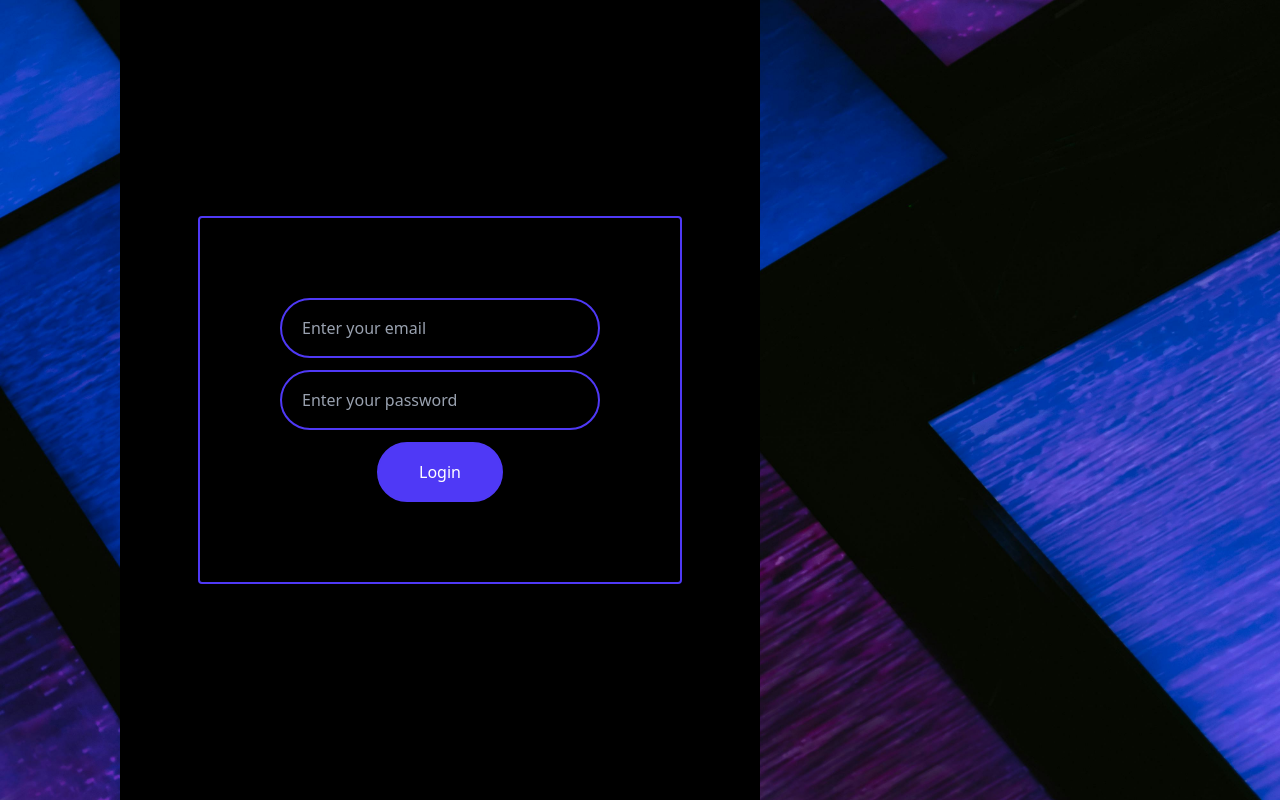
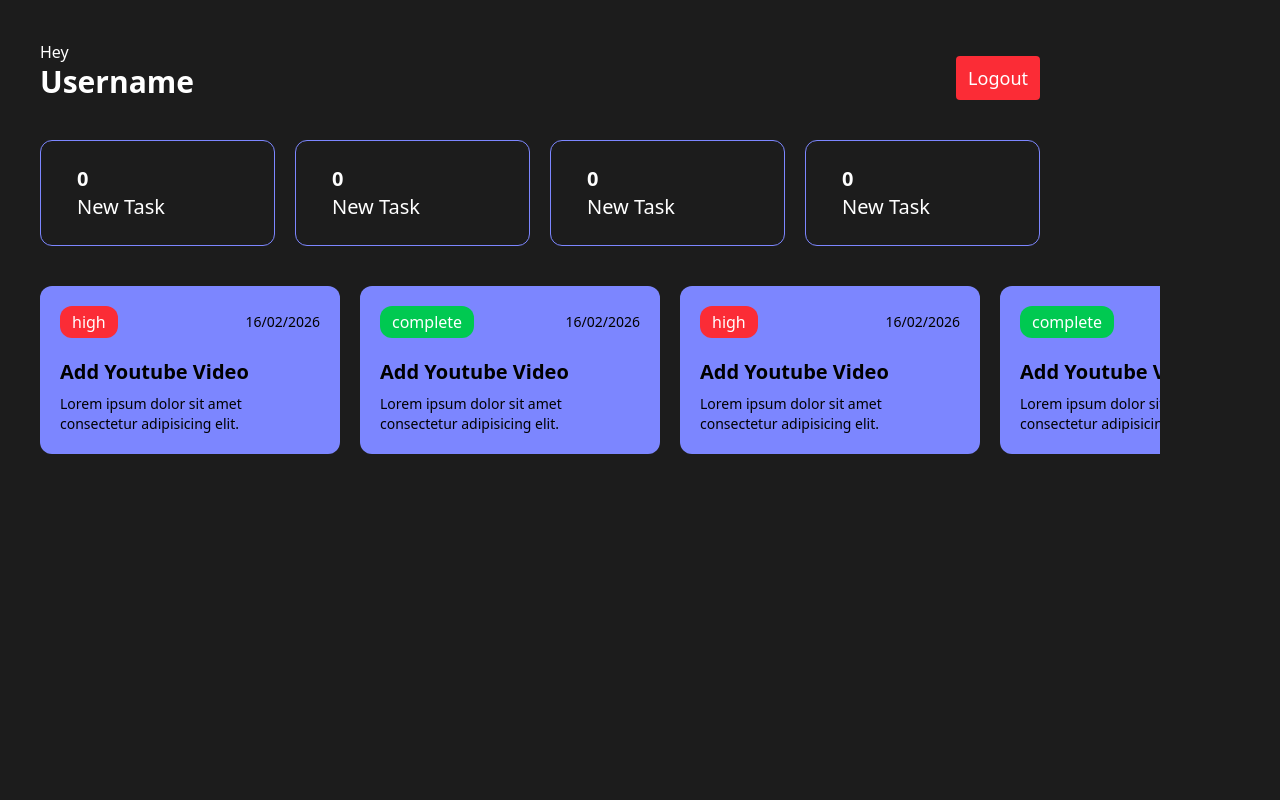
Before and after one commit to nehasaeed327/employ-management-react, a React (Vite) app: page / in a window 1280 px wide. Built offline with nearby package versions, Linux system fonts and the light colour scheme.

Commit message:
employ dashboard

```diff
--- a/src/App.css
+++ b/src/App.css
@@ -1,5 +1,11 @@
 @import "tailwindcss";
 
 body{
-  background-color: #000;
+  background-color: #1c1c1c;
+  overflow-x: hidden;
 }
+
+
+#taskList::-webkit-scrollbar {
+  display: none;
+}
--- a/src/App.jsx
+++ b/src/App.jsx
@@ -1,16 +1,14 @@
 import React from 'react'
 import Login from './components/auth/Login'
+import Employ from './components/dashboard/Employ'
 
 
 const App = () => {
 
+
   return (
-   <>
-
-
-
-
-    <Login></Login>
+    <>
+<Employ></Employ>
    </>
   )
 }
--- /dev/null
+++ b/src/Tasklist/Tasklist.jsx
@@ -0,0 +1,91 @@
+import React from 'react'
+
+const Tasklist = () => {
+  return (
+    <div id='taskList' className='w-full  mt-10 h-[55%] flex-nowrap gap-5 flex justify-start items-center  overflow-x-auto' >
+
+    <div className='w-[300px] bg-indigo-400 h-full rounded-xl p-5  flex-shrink-0'>
+      <div className="flex justify-between items-center">
+        <h3 className="bg-red-500 px-3 text-white py-1 rounded-xl"> high</h3>
+        <h4 className='text-sm'>16/02/2026</h4>
+      </div>
+
+      <h2 className='mt-5  text-xl font-semibold'>
+        Add Youtube Video
+      </h2>
+      <p className='text-sm mt-2 '>Lorem ipsum dolor sit amet consectetur adipisicing elit. </p>
+    </div>
+
+    {/*  */}
+
+    <div className='w-[300px] bg-indigo-400 h-full rounded-xl p-5  flex-shrink-0'>
+      <div className="flex justify-between items-center">
+        <h3 className="bg-green-500 px-3 text-white py-1 rounded-xl"> complete</h3>
+        <h4 className='text-sm'>16/02/2026</h4>
+      </div>
+
+      <h2 className='mt-5  text-xl font-semibold'>
+        Add Youtube Video
+      </h2>
+      <p className='text-sm mt-2 '>Lorem ipsum dolor sit amet consectetur adipisicing elit. </p>
+    </div>
+
+        <div className='w-[300px] bg-indigo-400 h-full rounded-xl p-5  flex-shrink-0'>
+      <div className="flex justify-between items-center">
+        <h3 className="bg-red-500 px-3 text-white py-1 rounded-xl"> high</h3>
+        <h4 className='text-sm'>16/02/2026</h4>
+      </div>
+
+      <h2 className='mt-5  text-xl font-semibold'>
+        Add Youtube Video
+      </h2>
+      <p className='text-sm mt-2 '>Lorem ipsum dolor sit amet consectetur adipisicing elit. </p>
+    </div>
+
+    {/*  */}
+
+    <div className='w-[300px] bg-indigo-400 h-full rounded-xl p-5  flex-shrink-0'>
+      <div className="flex justify-between items-center">
+        <h3 className="bg-green-500 px-3 text-white py-1 rounded-xl"> complete</h3>
+        <h4 className='text-sm'>16/02/2026</h4>
+      </div>
+
+      <h2 className='mt-5  text-xl font-semibold'>
+        Add Youtube Video
+      </h2>
+      <p className='text-sm mt-2 '>Lorem ipsum dolor sit amet consectetur adipisicing elit. </p>
+    </div>
+
+        <div className='w-[300px] bg-indigo-400 h-full rounded-xl p-5  flex-shrink-0'>
+      <div className="flex justify-between items-center">
+        <h3 className="bg-red-500 px-3 text-white py-1 rounded-xl"> high</h3>
+        <h4 className='text-sm'>16/02/2026</h4>
+      </div>
+
+      <h2 className='mt-5  text-xl font-semibold'>
+        Add Youtube Video
+      </h2>
+      <p className='text-sm mt-2 '>Lorem ipsum dolor sit amet consectetur adipisicing elit. </p>
+    </div>
+
+    {/*  */}
+
+    <div className='w-[300px] bg-indigo-400 h-full rounded-xl p-5  flex-shrink-0'>
+      <div className="flex justify-between items-center">
+        <h3 className="bg-green-500 px-3 text-white py-1 rounded-xl"> complete</h3>
+        <h4 className='text-sm'>16/02/2026</h4>
+      </div>
+
+      <h2 className='mt-5  text-xl font-semibold'>
+        Add Youtube Video
+      </h2>
+      <p className='text-sm mt-2 '>Lorem ipsum dolor sit amet consectetur adipisicing elit. </p>
+    </div>
+
+
+
+  </div>
+  )
+}
+
+export default Tasklist
--- a/src/components/dashboard/Admin.jsx
+++ b/src/components/dashboard/Admin.jsx
@@ -0,0 +1,9 @@
+import React from 'react'
+
+const Admin = () => {
+  return (
+    <div>Admin</div>
+  )
+}
+
+export default Admin
--- a/src/components/dashboard/Employ.jsx
+++ b/src/components/dashboard/Employ.jsx
@@ -0,0 +1,27 @@
+import React from 'react'
+import Header from '../../other/header'
+import TaskListNumber from '../../other/taskListNumber'
+import Tasklist from '../../Tasklist/Tasklist'
+
+
+
+
+const Employ = () => {
+
+
+
+  return (
+
+
+    <div className='w-[1200px] bg-[#1c1c1c] p-10'>
+
+      <Header></Header>
+      <TaskListNumber></TaskListNumber>
+      <Tasklist></Tasklist>
+
+    </div>
+
+  )
+}
+
+export default Employ
--- /dev/null
+++ b/src/other/Header.jsx
@@ -0,0 +1,12 @@
+import React from 'react'
+
+const Header = () => {
+  return (
+     <div className="flex w-[1000px] justify-between items-end ">
+        <h1 className="tex-2xl text-white font-medium">Hey <br></br><span className='text-3xl font-semibold '>Username </span></h1>
+        <button className='bg-red-500 px-3 py-2 rounded-sm text-white text-lg font-medium'>Logout</button>
+      </div>
+  )
+}
+
+export default Header
--- /dev/null
+++ b/src/other/TaskListNumber.jsx
@@ -0,0 +1,39 @@
+import React from 'react'
+
+const TaskListNumber = () => {
+  return (
+    <div className='flex w-[1000px] justify-between gap-5 '>
+      <div className=" w-[45%] border border-indigo-400 mt-10 rounded-xl py-6 px-9">
+        <h2 className="text-xl  text-white font-semibold">0</h2>
+        <h3 className="text-xl text-white font-medium ">New Task</h3>
+
+      </div>
+
+      {/* 2 */}
+      <div className=" w-[45%] border border-indigo-400 mt-10 rounded-xl py-6 px-9">
+        <h2 className="text-xl  text-white font-semibold">0</h2>
+        <h3 className="text-xl text-white font-medium ">New Task</h3>
+
+      </div>
+
+       {/* 2 */}
+      <div className=" w-[45%] border border-indigo-400 mt-10 rounded-xl py-6 px-9">
+        <h2 className="text-xl  text-white font-semibold">0</h2>
+        <h3 className="text-xl text-white font-medium ">New Task</h3>
+
+      </div>
+
+       {/* 4*/}
+      <div className=" w-[45%] border border-indigo-400 mt-10 rounded-xl py-6 px-9">
+        <h2 className="text-xl  text-white font-semibold">0</h2>
+        <h3 className="text-xl text-white font-medium ">New Task</h3>
+
+      </div>
+
+
+
+    </div>
+  )
+}
+
+export default TaskListNumber
```
